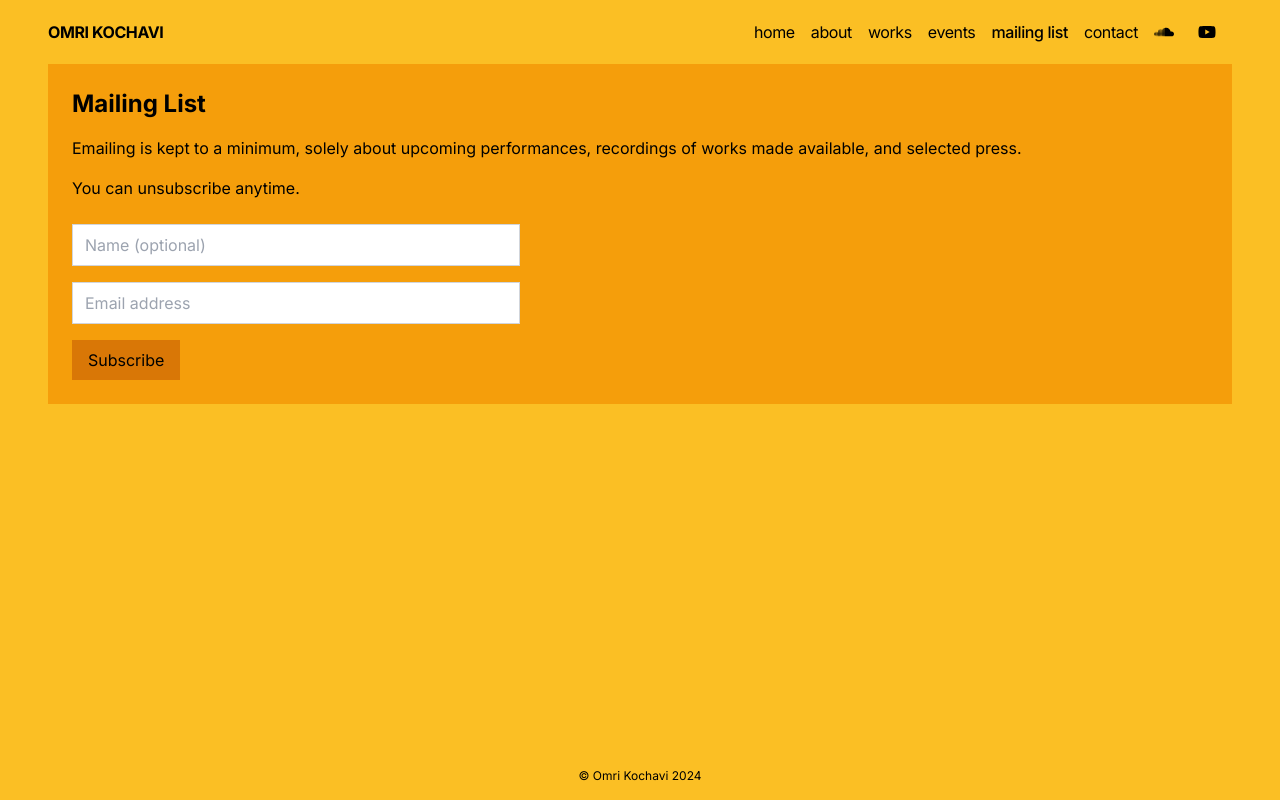
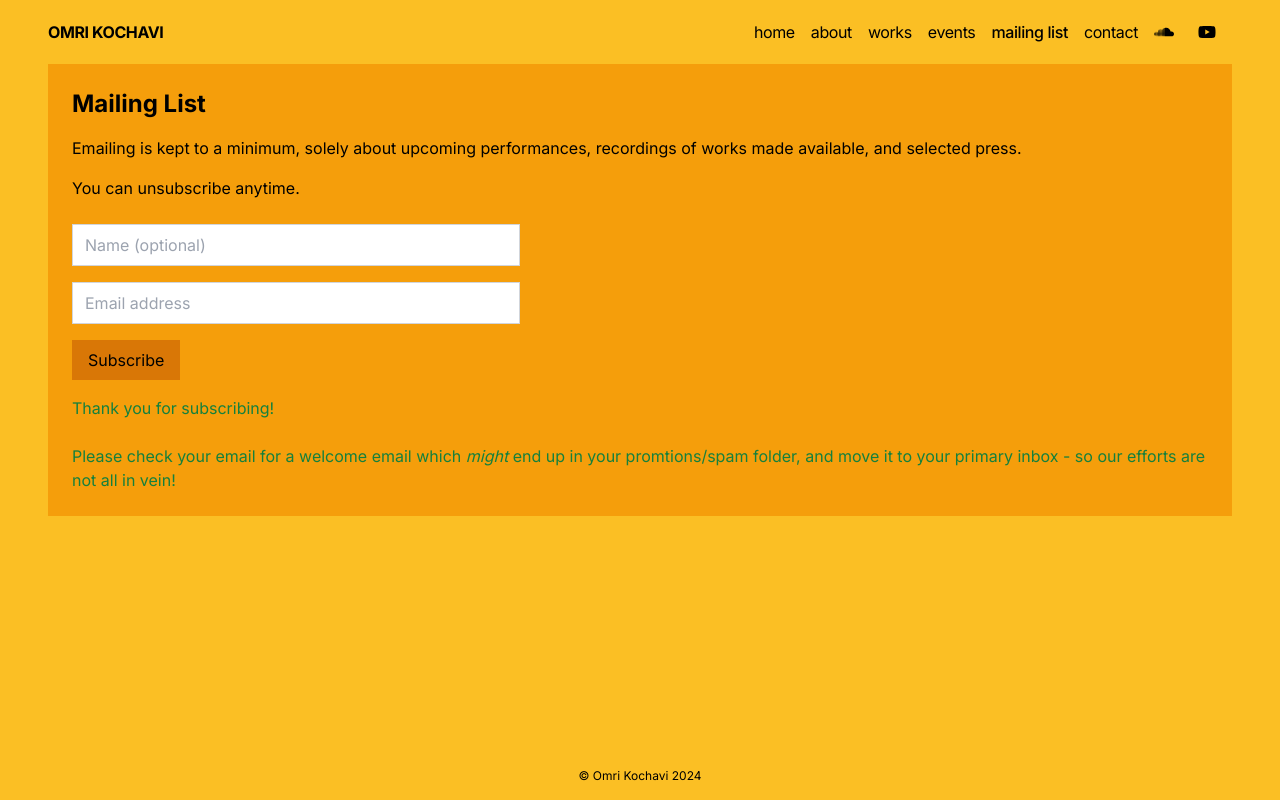
Before and after one commit to nomrik/omri-kochavi-com, a Next.js app: page /mailing-list in a window 1280 px wide. Built offline with nearby package versions, Linux system fonts and the light colour scheme.

Commit message:
add text

```diff
--- a/app/mailing-list/page.js
+++ b/app/mailing-list/page.js
@@ -85,9 +85,11 @@ export default function MailingList() {
         </button>
       </form>
 
-      {status === 'success' && (
+      {true && (
         <div className="mt-4 text-green-700">
           <p>Thank you for subscribing!</p>
+          <br />
+          <p>Please check your email for a welcome email which <i>might</i> end up in your promtions/spam folder, and move it to your primary inbox - so our efforts are not all in vein!</p>
         </div>
       )}
 
```
